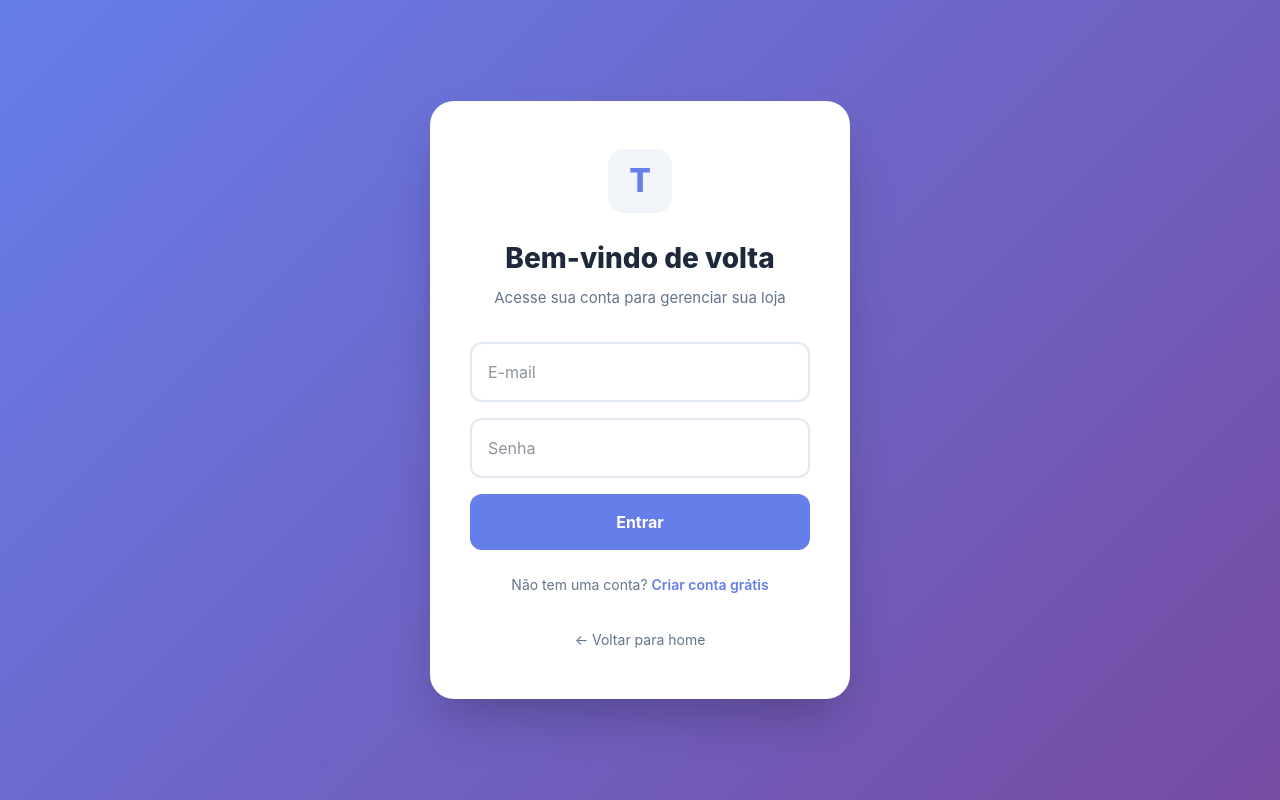
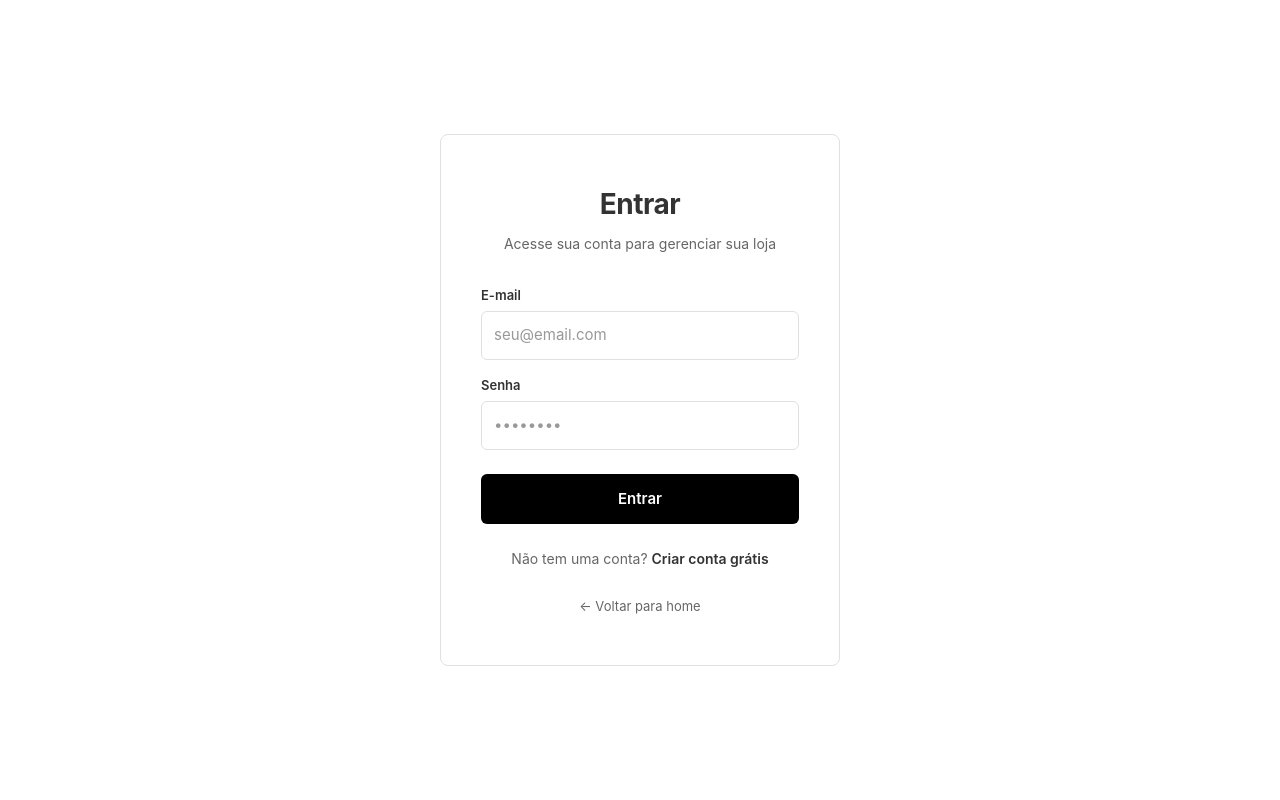
Before and after one commit to colingisely/tryon-app, a Next.js app: page /login in a window 1280 px wide. Built offline with nearby package versions, Linux system fonts and the light colour scheme; no server answers.

Commit message:
design: Redesign auth pages with clean minimalist aesthetic (white bg, black buttons, gray text)

```diff
--- a/app/login/page.tsx
+++ b/app/login/page.tsx
@@ -6,12 +6,13 @@ import Link from "next/link";
 import { useRouter } from "next/navigation";
 
 const THEME = {
-  primary: "#667eea",
-  primaryDark: "#764ba2",
-  text: "#1e293b",
-  textMuted: "#64748b",
-  border: "#e2e8f0",
-  error: "#ef4444",
+  bg: "#ffffff",
+  text: "#333333",
+  textMuted: "#666666",
+  border: "#e0e0e0",
+  buttonBg: "#000000",
+  buttonText: "#ffffff",
+  error: "#dc2626",
 };
 
 export default function LoginPage() {
@@ -60,93 +61,98 @@ export default function LoginPage() {
       display: "flex",
       alignItems: "center",
       justifyContent: "center",
-      background: `linear-gradient(135deg, ${THEME.primary} 0%, ${THEME.primaryDark} 100%)`,
+      background: THEME.bg,
       fontFamily: "-apple-system, BlinkMacSystemFont, 'Segoe UI', Roboto, sans-serif",
       padding: 20,
     }}>
       <div style={{
-        background: "white",
+        background: THEME.bg,
         padding: "48px 40px",
-        borderRadius: 24,
-        boxShadow: "0 25px 50px -12px rgba(0, 0, 0, 0.25)",
+        borderRadius: 8,
+        border: `1px solid ${THEME.border}`,
         width: "100%",
-        maxWidth: 420,
+        maxWidth: 400,
         boxSizing: "border-box",
       }}>
-        <div style={{
-          width: 64,
-          height: 64,
-          background: "#f1f5f9",
-          color: THEME.primary,
-          borderRadius: 16,
-          display: "flex",
-          alignItems: "center",
-          justifyContent: "center",
-          margin: "0 auto 24px",
-          fontSize: 32,
-          fontWeight: 800,
+        <h1 style={{
+          margin: "0 0 8px",
+          fontSize: 28,
+          fontWeight: 700,
+          color: THEME.text,
+          textAlign: "center",
+          letterSpacing: "-0.5px",
         }}>
-          T
-        </div>
-
-        <h1 style={{ margin: "0 0 8px", fontSize: 28, fontWeight: 800, color: THEME.text, textAlign: "center" }}>
-          Bem-vindo de volta
+          Entrar
         </h1>
-        <p style={{ margin: "0 0 32px", color: THEME.textMuted, fontSize: 15, lineHeight: 1.5, textAlign: "center" }}>
+        <p style={{
+          margin: "0 0 32px",
+          color: THEME.textMuted,
+          fontSize: 14,
+          textAlign: "center",
+        }}>
           Acesse sua conta para gerenciar sua loja
         </p>
 
         <form onSubmit={handleLogin}>
+          <label style={{ display: "block", marginBottom: 16 }}>
+            <span style={{ display: "block", fontSize: 13, fontWeight: 600, color: THEME.text, marginBottom: 6 }}>
+              E-mail
+            </span>
             <input
               type="email"
-            placeholder="E-mail"
+              placeholder="seu@email.com"
               value={email}
               onChange={(e) => setEmail(e.target.value)}
               required
               autoComplete="email"
               style={{
                 width: "100%",
-              padding: "16px",
-              border: `2px solid ${THEME.border}`,
-              borderRadius: 12,
-              fontSize: 16,
-              marginBottom: 16,
+                padding: "12px",
+                border: `1px solid ${THEME.border}`,
+                borderRadius: 6,
+                fontSize: 15,
                 outline: "none",
                 boxSizing: "border-box",
-              background: "white",
+                background: THEME.bg,
                 color: THEME.text,
               }}
             />
+          </label>
+
+          <label style={{ display: "block", marginBottom: 24 }}>
+            <span style={{ display: "block", fontSize: 13, fontWeight: 600, color: THEME.text, marginBottom: 6 }}>
+              Senha
+            </span>
             <input
               type="password"
-            placeholder="Senha"
+              placeholder="••••••••"
               value={password}
               onChange={(e) => setPassword(e.target.value)}
               required
               autoComplete="current-password"
               style={{
                 width: "100%",
-              padding: "16px",
-              border: `2px solid ${THEME.border}`,
-              borderRadius: 12,
-              fontSize: 16,
-              marginBottom: 16,
+                padding: "12px",
+                border: `1px solid ${THEME.border}`,
+                borderRadius: 6,
+                fontSize: 15,
                 outline: "none",
                 boxSizing: "border-box",
-              background: "white",
+                background: THEME.bg,
                 color: THEME.text,
               }}
             />
+          </label>
 
           {error && (
             <div style={{
               color: THEME.error,
-              fontSize: 14,
+              fontSize: 13,
               marginBottom: 16,
               fontWeight: 500,
-              padding: "12px",
+              padding: "10px 12px",
               background: "#fef2f2",
-              borderRadius: 8,
+              borderRadius: 6,
               border: "1px solid #fee2e2",
             }}>
               {error}
@@ -158,15 +164,15 @@ export default function LoginPage() {
             disabled={loading}
             style={{
               width: "100%",
-              padding: "16px",
-              background: loading ? THEME.border : THEME.primary,
-              color: "white",
+              padding: "14px",
+              background: loading ? THEME.border : THEME.buttonBg,
+              color: THEME.buttonText,
               border: "none",
-              borderRadius: 12,
-              fontSize: 16,
-              fontWeight: 700,
+              borderRadius: 6,
+              fontSize: 15,
+              fontWeight: 600,
               cursor: loading ? "not-allowed" : "pointer",
-              transition: "transform 0.2s, background 0.2s",
+              transition: "background 0.2s",
               boxSizing: "border-box",
             }}
           >
@@ -176,13 +182,13 @@ export default function LoginPage() {
 
         <div style={{ marginTop: 24, textAlign: "center", fontSize: 14, color: THEME.textMuted }}>
           Não tem uma conta?{" "}
-          <Link href="/signup" style={{ color: THEME.primary, fontWeight: 600, textDecoration: "none" }}>
+          <Link href="/signup" style={{ color: THEME.text, fontWeight: 600, textDecoration: "none" }}>
             Criar conta grátis
           </Link>
         </div>
 
-        <div style={{ marginTop: 32, textAlign: "center" }}>
-          <Link href="/" style={{ color: THEME.textMuted, fontSize: 14, textDecoration: "none" }}>
+        <div style={{ marginTop: 24, textAlign: "center" }}>
+          <Link href="/" style={{ color: THEME.textMuted, fontSize: 13, textDecoration: "none" }}>
             ← Voltar para home
           </Link>
         </div>
--- a/app/signup/page.tsx
+++ b/app/signup/page.tsx
@@ -5,21 +5,24 @@ import { supabase } from "@/lib/supabase";
 import Link from "next/link";
 import { useRouter } from "next/navigation";
 
+// Clean aesthetic matching the try-on modal
 const THEME = {
-  primary: "#667eea",
-  primaryDark: "#764ba2",
-  success: "#10b981",
-  text: "#1e293b",
-  textMuted: "#64748b",
-  border: "#e2e8f0",
-  error: "#ef4444",
+  bg: "#ffffff",
+  text: "#333333",
+  textMuted: "#666666",
+  textLight: "#999999",
+  border: "#e0e0e0",
+  buttonBg: "#000000",
+  buttonText: "#ffffff",
+  error: "#dc2626",
+  success: "#16a34a",
 };
 
 const plans = [
-  { name: "Free", slug: "free", price: "R$ 0", recommended: false },
-  { name: "Starter", slug: "starter", price: "R$ 99", recommended: false },
-  { name: "Pro", slug: "pro", price: "R$ 249", recommended: true },
-  { name: "Enterprise", slug: "enterprise", price: "R$ 599", recommended: false },
+  { name: "Free", slug: "free", price: "R$ 0", credits: "100 try-ons/mês" },
+  { name: "Starter", slug: "starter", price: "R$ 99", credits: "500 rápidos + 10 premium" },
+  { name: "Pro", slug: "pro", price: "R$ 249", credits: "2.000 rápidos + 50 premium", recommended: true },
+  { name: "Enterprise", slug: "enterprise", price: "R$ 599", credits: "Ilimitado + 300 premium" },
 ];
 
 export default function SignupPage() {
@@ -45,7 +48,6 @@ export default function SignupPage() {
     }
 
     try {
-      // 1. Create auth user
       const { data: authData, error: authError } = await supabase!.auth.signUp({
         email,
         password,
@@ -63,9 +65,6 @@ export default function SignupPage() {
         return;
       }
 
-      // 2. Create merchant record (will be done via database trigger or API)
-      // For now, we'll redirect to dashboard and let it handle the setup
-
       router.push("/dashboard?welcome=true");
     } catch (err: any) {
       setError("Erro de conexão. Tente novamente.");
@@ -76,74 +75,61 @@ export default function SignupPage() {
   return (
     <div style={{
       minHeight: "100vh",
-      background: "#f8fafc",
+      background: THEME.bg,
       fontFamily: "-apple-system, BlinkMacSystemFont, 'Segoe UI', Roboto, sans-serif",
       padding: "40px 20px",
     }}>
       {/* Header */}
       <div style={{
         maxWidth: 1000,
-        margin: "0 auto 40px",
+        margin: "0 auto 60px",
         display: "flex",
         justifyContent: "space-between",
         alignItems: "center",
       }}>
         <Link href="/" style={{
-          display: "flex",
-          alignItems: "center",
-          gap: 12,
+          fontSize: 24,
+          fontWeight: 700,
+          color: THEME.text,
           textDecoration: "none",
+          letterSpacing: "-0.5px",
         }}>
-          <div style={{
-            width: 40,
-            height: 40,
-            background: `linear-gradient(135deg, ${THEME.primary}, ${THEME.primaryDark})`,
-            borderRadius: 10,
-            display: "flex",
-            alignItems: "center",
-            justifyContent: "center",
-            color: "white",
-            fontWeight: 800,
-            fontSize: 20,
-          }}>
-            T
-          </div>
-          <span style={{ fontSize: 24, fontWeight: 800, color: THEME.text }}>TryOn</span>
+          TryOn
         </Link>
         <Link href="/login" style={{
           color: THEME.textMuted,
           textDecoration: "none",
           fontSize: 15,
-          fontWeight: 600,
+          fontWeight: 500,
         }}>
-          Já tem conta? <span style={{ color: THEME.primary }}>Entrar</span>
+          Já tem conta? <span style={{ color: THEME.text, fontWeight: 600 }}>Entrar</span>
         </Link>
       </div>
 
-      {/* Progress Indicator */}
-      <div style={{ maxWidth: 600, margin: "0 auto 40px" }}>
-        <div style={{ display: "flex", justifyContent: "space-between", marginBottom: 16 }}>
+      {/* Progress */}
+      <div style={{ maxWidth: 600, margin: "0 auto 50px" }}>
+        <div style={{ display: "flex", justifyContent: "space-between", marginBottom: 12 }}>
           {["Escolha o plano", "Crie sua conta"].map((label, i) => (
             <div key={i} style={{
               flex: 1,
               textAlign: "center",
-              fontSize: 14,
+              fontSize: 13,
               fontWeight: 600,
-              color: step > i ? THEME.primary : THEME.textMuted,
+              color: step > i ? THEME.text : THEME.textMuted,
             }}>
               {label}
             </div>
           ))}
         </div>
         <div style={{
-          height: 4,
-          background: "#e2e8f0",
-          borderRadius: 4,
+          height: 2,
+          background: THEME.border,
+          borderRadius: 2,
           overflow: "hidden",
         }}>
           <div style={{
             height: "100%",
-            background: THEME.primary,
+            background: THEME.text,
             width: `${(step / 2) * 100}%`,
             transition: "width 0.3s",
           }} />
@@ -151,20 +137,21 @@ export default function SignupPage() {
       </div>
 
       {/* Content */}
-      <div style={{ maxWidth: step === 1 ? 1000 : 500, margin: "0 auto" }}>
+      <div style={{ maxWidth: step === 1 ? 900 : 480, margin: "0 auto" }}>
         {step === 1 && (
           <div>
             <h1 style={{
-              fontSize: 36,
-              fontWeight: 800,
+              fontSize: 32,
+              fontWeight: 700,
               textAlign: "center",
-              marginBottom: 16,
+              marginBottom: 12,
               color: THEME.text,
+              letterSpacing: "-0.5px",
             }}>
               Escolha seu plano
             </h1>
             <p style={{
-              fontSize: 18,
+              fontSize: 16,
               textAlign: "center",
               color: THEME.textMuted,
               marginBottom: 48,
@@ -174,19 +161,18 @@ export default function SignupPage() {
 
             <div style={{
               display: "grid",
-              gridTemplateColumns: "repeat(auto-fit, minmax(220px, 1fr))",
-              gap: 20,
+              gridTemplateColumns: "repeat(auto-fit, minmax(200px, 1fr))",
+              gap: 16,
             }}>
               {plans.map((plan) => (
                 <div
                   key={plan.slug}
                   onClick={() => setSelectedPlan(plan.slug)}
                   style={{
-                    background: selectedPlan === plan.slug ? `linear-gradient(135deg, ${THEME.primary}, ${THEME.primaryDark})` : "white",
-                    color: selectedPlan === plan.slug ? "white" : THEME.text,
-                    padding: 32,
-                    borderRadius: 16,
-                    border: selectedPlan === plan.slug ? "none" : `2px solid ${THEME.border}`,
+                    background: THEME.bg,
+                    border: selectedPlan === plan.slug ? `2px solid ${THEME.text}` : `1px solid ${THEME.border}`,
+                    padding: 24,
+                    borderRadius: 8,
                     cursor: "pointer",
                     transition: "all 0.2s",
                     position: "relative",
@@ -196,31 +182,32 @@ export default function SignupPage() {
                     <div style={{
                       position: "absolute",
                       top: -10,
-                      right: 20,
-                      background: THEME.success,
-                      color: "white",
-                      padding: "4px 12px",
-                      borderRadius: 12,
-                      fontSize: 11,
+                      right: 16,
+                      background: THEME.text,
+                      color: THEME.buttonText,
+                      padding: "3px 10px",
+                      borderRadius: 4,
+                      fontSize: 10,
                       fontWeight: 700,
+                      letterSpacing: "0.5px",
                     }}>
                       RECOMENDADO
                     </div>
                   )}
-                  <h3 style={{ fontSize: 20, fontWeight: 800, marginBottom: 8 }}>{plan.name}</h3>
-                  <div style={{ fontSize: 32, fontWeight: 900, marginBottom: 16 }}>{plan.price}</div>
+                  <h3 style={{ fontSize: 18, fontWeight: 700, marginBottom: 6, color: THEME.text }}>{plan.name}</h3>
+                  <div style={{ fontSize: 28, fontWeight: 800, marginBottom: 8, color: THEME.text }}>{plan.price}</div>
+                  <p style={{ fontSize: 13, color: THEME.textMuted, marginBottom: 16 }}>{plan.credits}</p>
                   <div style={{
-                    width: 24,
-                    height: 24,
+                    width: 20,
+                    height: 20,
                     borderRadius: "50%",
-                    border: selectedPlan === plan.slug ? "none" : `2px solid ${THEME.border}`,
-                    background: selectedPlan === plan.slug ? "white" : "transparent",
+                    border: `2px solid ${selectedPlan === plan.slug ? THEME.text : THEME.border}`,
+                    background: selectedPlan === plan.slug ? THEME.text : "transparent",
                     display: "flex",
                     alignItems: "center",
                     justifyContent: "center",
-                    margin: "0 auto",
                   }}>
-                    {selectedPlan === plan.slug && <span style={{ color: THEME.primary, fontSize: 16 }}>✓</span>}
+                    {selectedPlan === plan.slug && <span style={{ color: THEME.buttonText, fontSize: 12 }}>✓</span>}
                   </div>
                 </div>
               ))}
@@ -231,13 +218,13 @@ export default function SignupPage() {
               style={{
                 display: "block",
                 margin: "40px auto 0",
-                padding: "16px 48px",
-                background: THEME.primary,
-                color: "white",
+                padding: "14px 40px",
+                background: THEME.buttonBg,
+                color: THEME.buttonText,
                 border: "none",
-                borderRadius: 12,
-                fontSize: 18,
-                fontWeight: 700,
+                borderRadius: 6,
+                fontSize: 15,
+                fontWeight: 600,
                 cursor: "pointer",
               }}
             >
@@ -248,114 +235,134 @@ export default function SignupPage() {
 
         {step === 2 && (
           <div style={{
-            background: "white",
-            padding: 48,
-            borderRadius: 24,
-            boxShadow: "0 10px 25px rgba(0,0,0,0.1)",
+            background: THEME.bg,
+            padding: 40,
+            borderRadius: 8,
+            border: `1px solid ${THEME.border}`,
           }}>
             <h1 style={{
-              fontSize: 32,
-              fontWeight: 800,
+              fontSize: 28,
+              fontWeight: 700,
               marginBottom: 8,
               color: THEME.text,
+              letterSpacing: "-0.5px",
             }}>
               Crie sua conta
             </h1>
             <p style={{
-              fontSize: 16,
+              fontSize: 14,
               color: THEME.textMuted,
               marginBottom: 32,
             }}>
-              Plano selecionado: <strong>{plans.find(p => p.slug === selectedPlan)?.name}</strong>
+              Plano selecionado: <strong style={{ color: THEME.text }}>{plans.find(p => p.slug === selectedPlan)?.name}</strong>
             </p>
 
             <form onSubmit={handleSignup}>
+              <label style={{ display: "block", marginBottom: 16 }}>
+                <span style={{ display: "block", fontSize: 13, fontWeight: 600, color: THEME.text, marginBottom: 6 }}>
+                  E-mail
+                </span>
                 <input
                   type="email"
-                placeholder="E-mail"
+                  placeholder="seu@email.com"
                   value={email}
                   onChange={(e) => setEmail(e.target.value)}
                   required
                   style={{
                     width: "100%",
-                  padding: "16px",
-                  border: `2px solid ${THEME.border}`,
-                  borderRadius: 12,
-                  fontSize: 16,
-                  marginBottom: 16,
+                    padding: "12px",
+                    border: `1px solid ${THEME.border}`,
+                    borderRadius: 6,
+                    fontSize: 15,
                     outline: "none",
                     boxSizing: "border-box",
-                  background: "white",
+                    background: THEME.bg,
                     color: THEME.text,
                   }}
                 />
+              </label>
+
+              <label style={{ display: "block", marginBottom: 16 }}>
+                <span style={{ display: "block", fontSize: 13, fontWeight: 600, color: THEME.text, marginBottom: 6 }}>
+                  Senha
+                </span>
                 <input
                   type="password"
-                placeholder="Senha (mínimo 6 caracteres)"
+                  placeholder="Mínimo 6 caracteres"
                   value={password}
                   onChange={(e) => setPassword(e.target.value)}
                   required
                   minLength={6}
                   style={{
                     width: "100%",
-                  padding: "16px",
-                  border: `2px solid ${THEME.border}`,
-                  borderRadius: 12,
-                  fontSize: 16,
-                  marginBottom: 16,
+                    padding: "12px",
+                    border: `1px solid ${THEME.border}`,
+                    borderRadius: 6,
+                    fontSize: 15,
                     outline: "none",
                     boxSizing: "border-box",
-                  background: "white",
+                    background: THEME.bg,
                     color: THEME.text,
                   }}
                 />
+              </label>
+
+              <label style={{ display: "block", marginBottom: 16 }}>
+                <span style={{ display: "block", fontSize: 13, fontWeight: 600, color: THEME.text, marginBottom: 6 }}>
+                  Nome da loja
+                </span>
                 <input
                   type="text"
-                placeholder="Nome da loja"
+                  placeholder="Minha Loja"
                   value={storeName}
                   onChange={(e) => setStoreName(e.target.value)}
                   required
                   style={{
                     width: "100%",
-                  padding: "16px",
-                  border: `2px solid ${THEME.border}`,
-                  borderRadius: 12,
-                  fontSize: 16,
-                  marginBottom: 16,
+                    padding: "12px",
+                    border: `1px solid ${THEME.border}`,
+                    borderRadius: 6,
+                    fontSize: 15,
                     outline: "none",
                     boxSizing: "border-box",
-                  background: "white",
+                    background: THEME.bg,
                     color: THEME.text,
                   }}
                 />
+              </label>
+
+              <label style={{ display: "block", marginBottom: 24 }}>
+                <span style={{ display: "block", fontSize: 13, fontWeight: 600, color: THEME.text, marginBottom: 6 }}>
+                  URL da loja (opcional)
+                </span>
                 <input
                   type="url"
-                placeholder="URL da loja (ex: https://minhaloja.com)"
+                  placeholder="https://minhaloja.com"
                   value={storeUrl}
                   onChange={(e) => setStoreUrl(e.target.value)}
                   style={{
                     width: "100%",
-                  padding: "16px",
-                  border: `2px solid ${THEME.border}`,
-                  borderRadius: 12,
-                  fontSize: 16,
-                  marginBottom: 16,
+                    padding: "12px",
+                    border: `1px solid ${THEME.border}`,
+                    borderRadius: 6,
+                    fontSize: 15,
                     outline: "none",
                     boxSizing: "border-box",
-                  background: "white",
+                    background: THEME.bg,
                     color: THEME.text,
                   }}
                 />
+              </label>
 
               {error && (
                 <div style={{
                   color: THEME.error,
-                  fontSize: 14,
+                  fontSize: 13,
                   marginBottom: 16,
                   fontWeight: 500,
-                  padding: "12px",
+                  padding: "10px 12px",
                   background: "#fef2f2",
-                  borderRadius: 8,
+                  borderRadius: 6,
                   border: "1px solid #fee2e2",
                 }}>
                   {error}
@@ -367,15 +374,15 @@ export default function SignupPage() {
                 disabled={loading}
                 style={{
                   width: "100%",
-                  padding: "16px",
-                  background: loading ? THEME.border : THEME.primary,
-                  color: "white",
+                  padding: "14px",
+                  background: loading ? THEME.border : THEME.buttonBg,
+                  color: THEME.buttonText,
                   border: "none",
-                  borderRadius: 12,
-                  fontSize: 18,
-                  fontWeight: 700,
+                  borderRadius: 6,
+                  fontSize: 15,
+                  fontWeight: 600,
                   cursor: loading ? "not-allowed" : "pointer",
-                  marginBottom: 16,
+                  marginBottom: 12,
                 }}
               >
                 {loading ? "Criando conta..." : "Criar conta grátis"}
@@ -386,12 +393,12 @@ export default function SignupPage() {
                 onClick={() => setStep(1)}
                 style={{
                   width: "100%",
-                  padding: "16px",
+                  padding: "14px",
                   background: "transparent",
                   color: THEME.textMuted,
                   border: "none",
-                  fontSize: 15,
-                  fontWeight: 600,
+                  fontSize: 14,
+                  fontWeight: 500,
                   cursor: "pointer",
                 }}
               >
```
Lines whose indentation alone changed are shown as unchanged.
